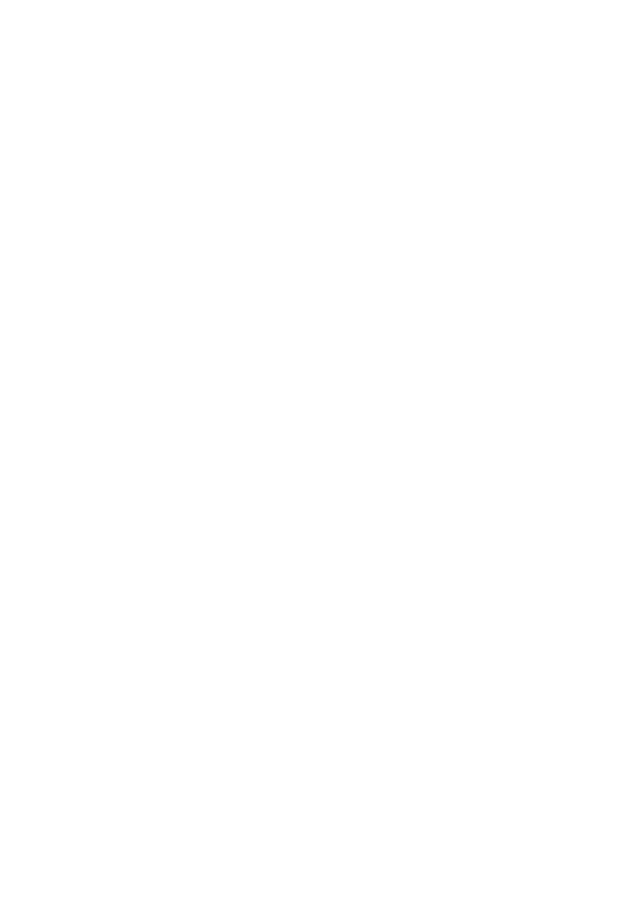
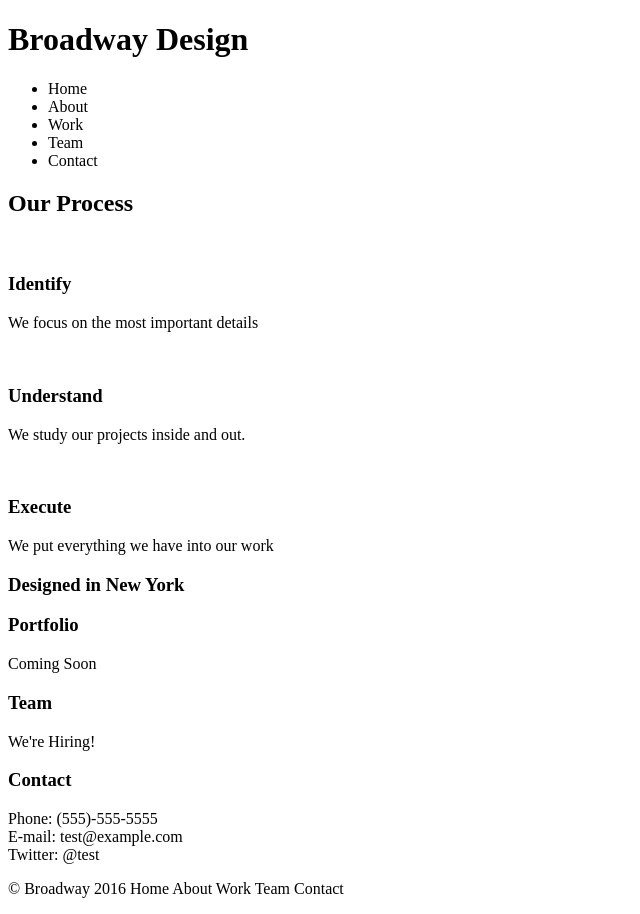
Before and after one commit to cindylowe7/broadway, a plain HTML site: page index.html in a window 1280 px wide. Shown: the whole page, without its empty margins (0-640 px from the left). Before the commit the page ends 800 px from the top, so only its background shows below. Drawn offline with Linux system fonts and the light colour scheme.

Commit message:
Added all text

```diff
--- a/index.html
+++ b/index.html
@@ -6,6 +6,33 @@
     <link href="./resources/css/style.css" type="text/css" rel="stylesheet">
   </head>
   <body>
-
+    <h1>Broadway Design</h1>
+    <ul>
+      <li>Home</li>
+      <li>About</li>
+      <li>Work</li>
+      <li>Team</li>
+      <li>Contact</li>
+    </ul>
+    <h2>Our Process</h2>
+    <img src href="https://s3.amazonaws.com/codecademy-content/programs/freelance-one/broadway/images/identify.svg"/>
+    <h3>Identify</h3>
+    <p>We focus on the most important details</p>
+    <img src href="https://s3.amazonaws.com/codecademy-content/programs/freelance-one/broadway/images/understand.svg"/>
+    <h3>Understand</h3>
+    <p>We study our projects inside and out.</p>
+    <img src href="https://s3.amazonaws.com/codecademy-content/programs/freelance-one/broadway/images/execute.svg"/>
+    <h3>Execute</h3>
+    <p>We put everything we have into our work</p>
+    <h3>Designed in New York</h3>
+    <h3>Portfolio</h3>
+    <p>Coming Soon</p>
+    <h3>Team</h3>
+    <p>We're Hiring!</p>
+    <h3>Contact</h3>
+    <p>Phone: (555)-555-5555<br />E-mail: test@example.com<br />Twitter: @test</p>
+    <div class="footer">
+      <p>&copy Broadway 2016 Home About Work Team Contact</p>
+    </div>
   </body>
 </html>
```
